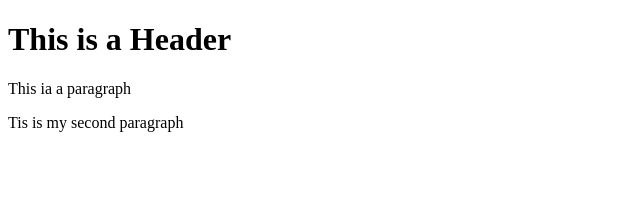
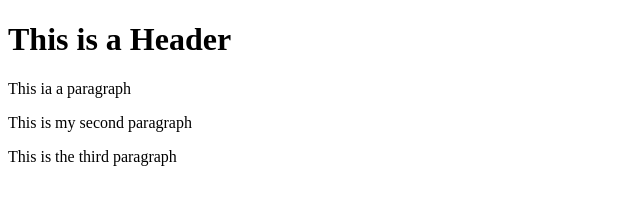
Before and after one commit to satyam1621/git-test, a website: page index.html in a window 1280 px wide. Shown: the whole page, without its empty margins (0-640 px from the left). Drawn offline with Linux system fonts and the light colour scheme.

Commit message:
fourth commit

```diff
--- a/index.html
+++ b/index.html
@@ -4,6 +4,7 @@
     <body>
         <h1>This is a Header</h1>
         <p>This ia a paragraph</p>
-        <p>Tis is my second paragraph</p>
+        <p>This is my second paragraph</p>
+        <p>This is the third paragraph</p>
     </body>
 </html>
```
Also changed, not shown: package.json (added, +24 -0 lines), 2 other files.
